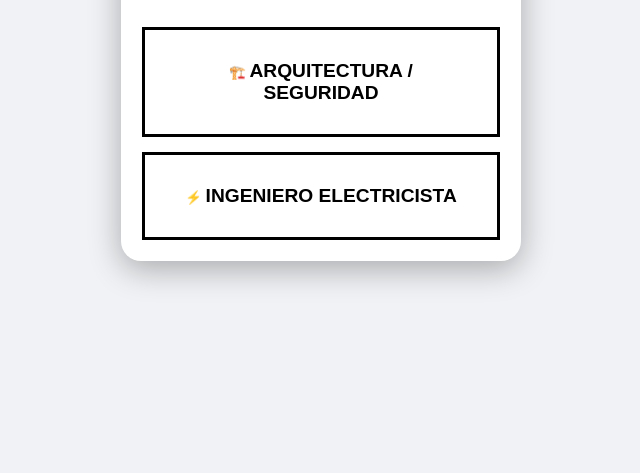
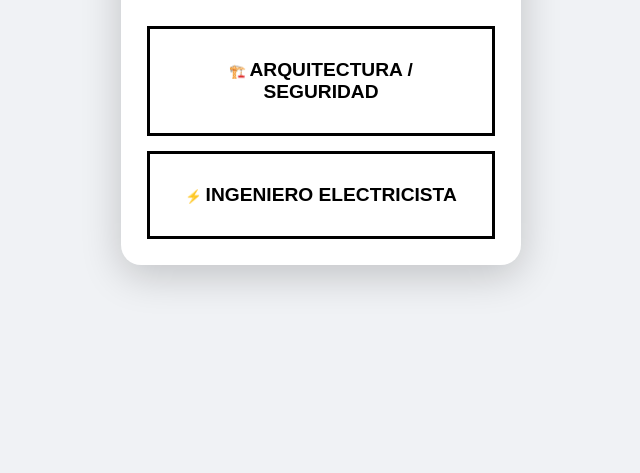
Before and after one commit to Vlemmor/itse-inspector-app, a website: page index.html in a window 1280 px wide. Shown: the part 327-800 px from the top of the page, without its empty margins (319-959 px from the left). Drawn offline with Linux system fonts and the light colour scheme.

Commit message:
Cleanup CSS and force rebuild for visibility fixes

```diff
--- a/styles.css
+++ b/styles.css
@@ -29,27 +29,14 @@
     font-size: 18px; /* Larger base font for readability */
 }
 
-/* Glass Card Component - Refined for Light Mode */
+/* Glass Card Component - Refined for Light Mode & High Contrast */
 .glass-card {
-    background: var(--card-glass);
-    border: 2px solid var(--border-glass); /* Thicker border for better definition */
+    background: #ffffff;
+    border: 3px solid #000000;
     border-radius: 20px;
     padding: 25px;
-    box-shadow: 0 4px 12px rgba(0, 0, 0, 0.1);
-}
-
-h1, h2, .brand {
-    font-family: 'Outfit', sans-serif;
-}
-
-/* Glass Card Component */
-.glass-card {
-    background: var(--card-glass);
-    backdrop-filter: blur(12px);
-    border: 1px solid var(--border-glass);
-    border-radius: 20px;
-    padding: 20px;
-    box-shadow: 0 8px 32px rgba(0, 0, 0, 0.3);
+    box-shadow: 0 10px 40px rgba(0, 0, 0, 0.2);
+    width: 100%;
 }
 
 /* Step Management */
```
